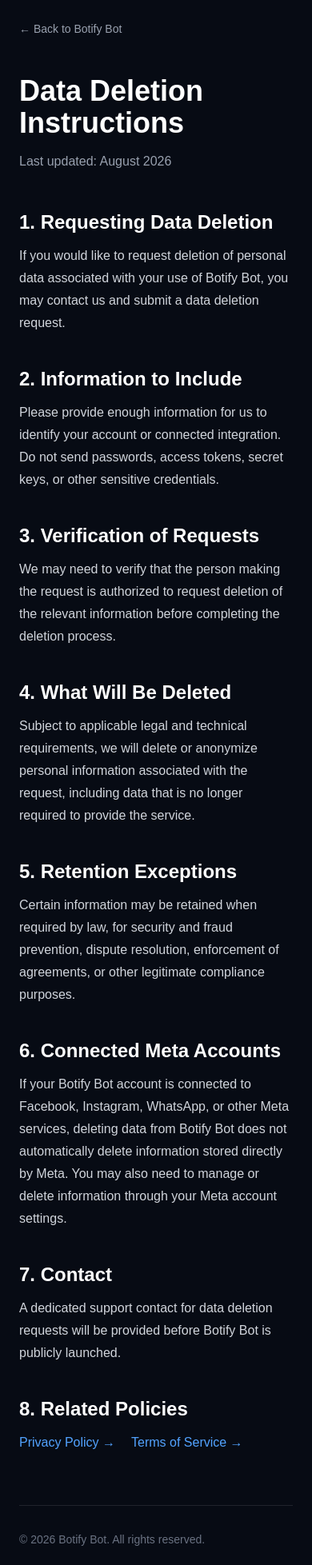
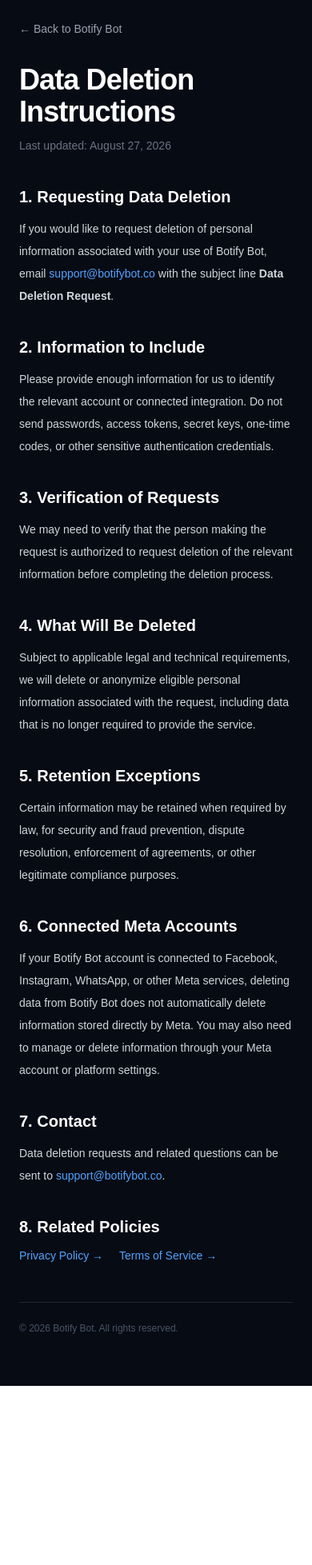
Before and after one commit to ramyar013/Botify-Web, a Next.js app: page /data-deletion in a window 390 px wide. Shown: the part 40-1997 px from the top of the page at 80% size. After the commit the page ends 1773 px from the top, so only its background shows below. Built offline with nearby package versions, Linux system fonts and the light colour scheme.

Commit message:
Update legal pages and support email

```diff
--- a/app/data-deletion/page.tsx
+++ b/app/data-deletion/page.tsx
@@ -1,128 +1,55 @@
-export default function DataDeletion() {
+export default function DataDeletionPage() {
   return (
-    <main className="min-h-screen bg-[#070b14] text-white">
-      <div className="mx-auto max-w-4xl px-6 py-16">
-        <a
-          href="/"
-          className="mb-12 inline-block text-sm text-gray-400 transition hover:text-white"
-        >
-          ← Back to Botify Bot
-        </a>
+    <main className="min-h-screen bg-[#070b14] px-6 py-16 text-white">
+      <div className="mx-auto max-w-3xl">
+        <a href="/" className="text-sm text-gray-400 transition hover:text-white">← Back to Botify Bot</a>
+        <h1 className="mt-8 text-4xl font-bold tracking-tight">Data Deletion Instructions</h1>
+        <p className="mt-3 text-sm text-gray-500">Last updated: August 27, 2026</p>
 
-        <h1 className="text-4xl font-bold md:text-5xl">
-          Data Deletion Instructions
-        </h1>
-
-        <p className="mt-4 text-gray-400">
-          Last updated: August 2026
-        </p>
-
-        <div className="mt-12 space-y-10 leading-7 text-gray-300">
-          <section>
-            <h2 className="text-2xl font-semibold text-white">
-              1. Requesting Data Deletion
-            </h2>
-            <p className="mt-3">
-              If you would like to request deletion of personal data associated
-              with your use of Botify Bot, you may contact us and submit a data
-              deletion request.
-            </p>
+        <section className="mt-10">
+          <h2 className="text-xl font-semibold">1. Requesting Data Deletion</h2>
+          <p className="mt-3 text-sm leading-7 text-gray-300">If you would like to request deletion of personal information associated with your use of Botify Bot, email <a href="mailto:support@botifybot.co" className="text-blue-400 transition hover:text-blue-300">support@botifybot.co</a> with the subject line <strong>Data Deletion Request</strong>.</p>
         </section>
 
-          <section>
-            <h2 className="text-2xl font-semibold text-white">
-              2. Information to Include
-            </h2>
-            <p className="mt-3">
-              Please provide enough information for us to identify your account
-              or connected integration. Do not send passwords, access tokens,
-              secret keys, or other sensitive credentials.
-            </p>
+        <section className="mt-9">
+          <h2 className="text-xl font-semibold">2. Information to Include</h2>
+          <p className="mt-3 text-sm leading-7 text-gray-300">Please provide enough information for us to identify the relevant account or connected integration. Do not send passwords, access tokens, secret keys, one-time codes, or other sensitive authentication credentials.</p>
         </section>
 
-          <section>
-            <h2 className="text-2xl font-semibold text-white">
-              3. Verification of Requests
-            </h2>
-            <p className="mt-3">
-              We may need to verify that the person making the request is
-              authorized to request deletion of the relevant information before
-              completing the deletion process.
-            </p>
+        <section className="mt-9">
+          <h2 className="text-xl font-semibold">3. Verification of Requests</h2>
+          <p className="mt-3 text-sm leading-7 text-gray-300">We may need to verify that the person making the request is authorized to request deletion of the relevant information before completing the deletion process.</p>
         </section>
 
-          <section>
-            <h2 className="text-2xl font-semibold text-white">
-              4. What Will Be Deleted
-            </h2>
-            <p className="mt-3">
-              Subject to applicable legal and technical requirements, we will
-              delete or anonymize personal information associated with the
-              request, including data that is no longer required to provide the
-              service.
-            </p>
+        <section className="mt-9">
+          <h2 className="text-xl font-semibold">4. What Will Be Deleted</h2>
+          <p className="mt-3 text-sm leading-7 text-gray-300">Subject to applicable legal and technical requirements, we will delete or anonymize eligible personal information associated with the request, including data that is no longer required to provide the service.</p>
         </section>
 
-          <section>
-            <h2 className="text-2xl font-semibold text-white">
-              5. Retention Exceptions
-            </h2>
-            <p className="mt-3">
-              Certain information may be retained when required by law, for
-              security and fraud prevention, dispute resolution, enforcement of
-              agreements, or other legitimate compliance purposes.
-            </p>
+        <section className="mt-9">
+          <h2 className="text-xl font-semibold">5. Retention Exceptions</h2>
+          <p className="mt-3 text-sm leading-7 text-gray-300">Certain information may be retained when required by law, for security and fraud prevention, dispute resolution, enforcement of agreements, or other legitimate compliance purposes.</p>
         </section>
 
-          <section>
-            <h2 className="text-2xl font-semibold text-white">
-              6. Connected Meta Accounts
-            </h2>
-            <p className="mt-3">
-              If your Botify Bot account is connected to Facebook, Instagram,
-              WhatsApp, or other Meta services, deleting data from Botify Bot
-              does not automatically delete information stored directly by
-              Meta. You may also need to manage or delete information through
-              your Meta account settings.
-            </p>
+        <section className="mt-9">
+          <h2 className="text-xl font-semibold">6. Connected Meta Accounts</h2>
+          <p className="mt-3 text-sm leading-7 text-gray-300">If your Botify Bot account is connected to Facebook, Instagram, WhatsApp, or other Meta services, deleting data from Botify Bot does not automatically delete information stored directly by Meta. You may also need to manage or delete information through your Meta account or platform settings.</p>
         </section>
 
-          <section>
-            <h2 className="text-2xl font-semibold text-white">
-              7. Contact
-            </h2>
-            <p className="mt-3">
-              A dedicated support contact for data deletion requests will be
-              provided before Botify Bot is publicly launched.
-            </p>
+        <section className="mt-9">
+          <h2 className="text-xl font-semibold">7. Contact</h2>
+          <p className="mt-3 text-sm leading-7 text-gray-300">Data deletion requests and related questions can be sent to <a href="mailto:support@botifybot.co" className="text-blue-400 transition hover:text-blue-300">support@botifybot.co</a>.</p>
         </section>
 
-          <section>
-            <h2 className="text-2xl font-semibold text-white">
-              8. Related Policies
-            </h2>
-
-            <div className="mt-3 flex flex-wrap gap-5">
-              <a
-                href="/privacy"
-                className="text-blue-400 hover:text-blue-300"
-              >
-                Privacy Policy →
-              </a>
-
-              <a
-                href="/terms"
-                className="text-blue-400 hover:text-blue-300"
-              >
-                Terms of Service →
-              </a>
+        <section className="mt-9">
+          <h2 className="text-xl font-semibold">8. Related Policies</h2>
+          <div className="mt-3 flex flex-wrap gap-5 text-sm">
+            <a href="/privacy" className="text-blue-400 transition hover:text-blue-300">Privacy Policy →</a>
+            <a href="/terms" className="text-blue-400 transition hover:text-blue-300">Terms of Service →</a>
           </div>
         </section>
-        </div>
 
-        <div className="mt-16 border-t border-white/10 pt-8 text-sm text-gray-500">
-          © 2026 Botify Bot. All rights reserved.
-        </div>
+        <footer className="mt-12 border-t border-white/10 pt-6 text-xs text-gray-600">© 2026 Botify Bot. All rights reserved.</footer>
       </div>
     </main>
   );
--- a/app/privacy/page.tsx
+++ b/app/privacy/page.tsx
@@ -1,107 +1,58 @@
-export default function PrivacyPolicy() {
+export default function PrivacyPage() {
   return (
-    <main className="min-h-screen bg-[#070b14] text-white">
-      <div className="mx-auto max-w-4xl px-6 py-16">
-        <a
-          href="/"
-          className="mb-12 inline-block text-sm text-gray-400 transition hover:text-white"
-        >
-          ← Back to Botify Bot
-        </a>
+    <main className="min-h-screen bg-[#070b14] px-6 py-16 text-white">
+      <div className="mx-auto max-w-3xl">
+        <a href="/" className="text-sm text-gray-400 transition hover:text-white">← Back to Botify Bot</a>
+        <h1 className="mt-8 text-4xl font-bold tracking-tight">Privacy Policy</h1>
+        <p className="mt-3 text-sm text-gray-500">Last updated: August 27, 2026</p>
 
-        <h1 className="text-4xl font-bold md:text-5xl">Privacy Policy</h1>
+        <section className="mt-10">
+          <h2 className="text-xl font-semibold">1. Introduction</h2>
+          <p className="mt-3 text-sm leading-7 text-gray-300">Botify Bot provides AI-powered tools that help businesses manage and automate customer conversations across supported messaging platforms. This Privacy Policy explains how information may be processed when using Botify Bot.</p>
+        </section>
 
-        <p className="mt-4 text-gray-400">
-          Last updated: August 2026
-        </p>
+        <section className="mt-9">
+          <h2 className="text-xl font-semibold">2. Information We Process</h2>
+          <p className="mt-3 text-sm leading-7 text-gray-300">When you use Botify Bot, we may process account information, messaging data, conversation content, connected-channel information, and technical information required to provide, secure, and maintain the service.</p>
+        </section>
 
-        <div className="mt-12 space-y-10 leading-7 text-gray-300">
-          <section>
-            <h2 className="text-2xl font-semibold text-white">
-              1. Introduction
-            </h2>
-            <p className="mt-3">
-              Botify Bot provides AI-powered tools that help businesses manage
-              and automate customer conversations across supported messaging
-              platforms.
-            </p>
-          </section>
+        <section className="mt-9">
+          <h2 className="text-xl font-semibold">3. How We Use Information</h2>
+          <p className="mt-3 text-sm leading-7 text-gray-300">Information may be used to provide AI-assisted or automated responses, operate messaging integrations, maintain security, troubleshoot issues, improve reliability, and provide requested features and support.</p>
+        </section>
 
-          <section>
-            <h2 className="text-2xl font-semibold text-white">
-              2. Information We Process
-            </h2>
-            <p className="mt-3">
-              When you use Botify Bot, we may process account information,
-              messaging data, conversation content, and technical information
-              required to provide and maintain the service.
-            </p>
-          </section>
+        <section className="mt-9">
+          <h2 className="text-xl font-semibold">4. Third-Party Platforms</h2>
+          <p className="mt-3 text-sm leading-7 text-gray-300">Botify Bot may connect with third-party services such as WhatsApp, Facebook, and Instagram. Use of those platforms is also subject to their respective privacy policies, terms, and platform requirements.</p>
+        </section>
 
-          <section>
-            <h2 className="text-2xl font-semibold text-white">
-              3. How We Use Information
-            </h2>
-            <p className="mt-3">
-              Information is processed to provide automated responses, operate
-              integrations, improve service reliability, maintain security,
-              and provide requested features.
-            </p>
-          </section>
+        <section className="mt-9">
+          <h2 className="text-xl font-semibold">5. Data Security</h2>
+          <p className="mt-3 text-sm leading-7 text-gray-300">We use reasonable technical and organizational measures designed to protect information processed through Botify Bot. No online service can guarantee absolute security.</p>
+        </section>
 
-          <section>
-            <h2 className="text-2xl font-semibold text-white">
-              4. Third-Party Platforms
-            </h2>
-            <p className="mt-3">
-              Botify Bot may connect with third-party services such as
-              WhatsApp, Facebook, and Instagram. Use of those platforms is also
-              subject to their respective privacy policies and terms.
-            </p>
-          </section>
+        <section className="mt-9">
+          <h2 className="text-xl font-semibold">6. Data Retention</h2>
+          <p className="mt-3 text-sm leading-7 text-gray-300">Information is retained only for as long as reasonably necessary to provide the service, satisfy legitimate operational requirements, comply with applicable legal obligations, or resolve disputes.</p>
+        </section>
 
-          <section>
-            <h2 className="text-2xl font-semibold text-white">
-              5. Data Security
-            </h2>
-            <p className="mt-3">
-              We use reasonable technical and organizational measures designed
-              to protect information processed through Botify Bot.
-            </p>
-          </section>
+        <section className="mt-9">
+          <h2 className="text-xl font-semibold">7. Data Deletion</h2>
+          <p className="mt-3 text-sm leading-7 text-gray-300">Users may request deletion of eligible personal information through our Data Deletion page or by contacting us at <a href="mailto:support@botifybot.co" className="text-blue-400 transition hover:text-blue-300">support@botifybot.co</a>.</p>
+          <a href="/data-deletion" className="mt-3 inline-block text-sm text-blue-400 transition hover:text-blue-300">View Data Deletion Instructions →</a>
+        </section>
 
-          <section>
-            <h2 className="text-2xl font-semibold text-white">
-              6. Data Deletion
-            </h2>
-            <p className="mt-3">
-              Users may request deletion of their information through our Data
-              Deletion page.
-            </p>
+        <section className="mt-9">
+          <h2 className="text-xl font-semibold">8. Contact</h2>
+          <p className="mt-3 text-sm leading-7 text-gray-300">For privacy questions or requests, contact us at <a href="mailto:support@botifybot.co" className="text-blue-400 transition hover:text-blue-300">support@botifybot.co</a>.</p>
+        </section>
 
-            <a
-              href="/data-deletion"
-              className="mt-3 inline-block text-blue-400 hover:text-blue-300"
-            >
-              View Data Deletion Instructions →
-            </a>
-          </section>
+        <section className="mt-9">
+          <h2 className="text-xl font-semibold">9. Changes to This Policy</h2>
+          <p className="mt-3 text-sm leading-7 text-gray-300">We may update this Privacy Policy when our services, integrations, or legal requirements change. The latest version will remain available on this page.</p>
+        </section>
 
-          <section>
-            <h2 className="text-2xl font-semibold text-white">
-              7. Changes to This Policy
-            </h2>
-            <p className="mt-3">
-              This Privacy Policy may be updated when our services or legal
-              requirements change. The latest version will always be available
-              on this page.
-            </p>
-          </section>
-        </div>
-
-        <div className="mt-16 border-t border-white/10 pt-8 text-sm text-gray-500">
-          © 2026 Botify Bot. All rights reserved.
-        </div>
+        <footer className="mt-12 border-t border-white/10 pt-6 text-xs text-gray-600">© 2026 Botify Bot. All rights reserved.</footer>
       </div>
     </main>
   );
--- a/app/terms/page.tsx
+++ b/app/terms/page.tsx
@@ -1,143 +1,66 @@
-export default function TermsOfService() {
+export default function TermsPage() {
   return (
-    <main className="min-h-screen bg-[#070b14] text-white">
-      <div className="mx-auto max-w-4xl px-6 py-16">
-        <a
-          href="/"
-          className="mb-12 inline-block text-sm text-gray-400 transition hover:text-white"
-        >
-          ← Back to Botify Bot
-        </a>
+    <main className="min-h-screen bg-[#070b14] px-6 py-16 text-white">
+      <div className="mx-auto max-w-3xl">
+        <a href="/" className="text-sm text-gray-400 transition hover:text-white">← Back to Botify Bot</a>
+        <h1 className="mt-8 text-4xl font-bold tracking-tight">Terms of Service</h1>
+        <p className="mt-3 text-sm text-gray-500">Last updated: August 27, 2026</p>
 
-        <h1 className="text-4xl font-bold md:text-5xl">
-          Terms of Service
-        </h1>
-
-        <p className="mt-4 text-gray-400">
-          Last updated: August 2026
-        </p>
-
-        <div className="mt-12 space-y-10 leading-7 text-gray-300">
-          <section>
-            <h2 className="text-2xl font-semibold text-white">
-              1. Acceptance of Terms
-            </h2>
-            <p className="mt-3">
-              By accessing or using Botify Bot, you agree to these Terms of
-              Service. If you do not agree to these terms, you should not use
-              the service.
-            </p>
+        <section className="mt-10">
+          <h2 className="text-xl font-semibold">1. Acceptance of Terms</h2>
+          <p className="mt-3 text-sm leading-7 text-gray-300">By accessing or using Botify Bot, you agree to these Terms of Service. If you do not agree to these terms, you should not use the service.</p>
         </section>
 
-          <section>
-            <h2 className="text-2xl font-semibold text-white">
-              2. About Botify Bot
-            </h2>
-            <p className="mt-3">
-              Botify Bot provides AI-powered tools that help businesses manage
-              and automate customer conversations across supported messaging
-              platforms, including WhatsApp, Facebook, and Instagram.
-            </p>
+        <section className="mt-9">
+          <h2 className="text-xl font-semibold">2. About Botify Bot</h2>
+          <p className="mt-3 text-sm leading-7 text-gray-300">Botify Bot provides AI-powered tools that help businesses manage and automate customer conversations across supported messaging platforms, including WhatsApp, Facebook, and Instagram.</p>
         </section>
 
-          <section>
-            <h2 className="text-2xl font-semibold text-white">
-              3. User Responsibilities
-            </h2>
-            <p className="mt-3">
-              You are responsible for using Botify Bot lawfully and for
-              ensuring that your use of connected messaging platforms complies
-              with applicable laws, platform policies, and third-party terms.
-            </p>
+        <section className="mt-9">
+          <h2 className="text-xl font-semibold">3. User Responsibilities</h2>
+          <p className="mt-3 text-sm leading-7 text-gray-300">You are responsible for using Botify Bot lawfully and for ensuring that your use of connected messaging platforms complies with applicable laws, platform policies, and third-party terms.</p>
         </section>
 
-          <section>
-            <h2 className="text-2xl font-semibold text-white">
-              4. Acceptable Use
-            </h2>
-            <p className="mt-3">
-              You may not use Botify Bot for unlawful activities, spam,
-              harassment, fraud, unauthorized access, or any activity that
-              violates the rights of others or the policies of connected
-              platforms.
-            </p>
+        <section className="mt-9">
+          <h2 className="text-xl font-semibold">4. Acceptable Use</h2>
+          <p className="mt-3 text-sm leading-7 text-gray-300">You may not use Botify Bot for unlawful activity, spam, harassment, fraud, unauthorized access, abuse of third-party platforms, or any activity that violates the rights of others.</p>
         </section>
 
-          <section>
-            <h2 className="text-2xl font-semibold text-white">
-              5. AI-Generated Responses
-            </h2>
-            <p className="mt-3">
-              Botify Bot may generate automated responses using artificial
-              intelligence. AI-generated content may not always be accurate or
-              appropriate, and users remain responsible for how automated
-              responses are configured and used.
-            </p>
+        <section className="mt-9">
+          <h2 className="text-xl font-semibold">5. AI-Generated Responses</h2>
+          <p className="mt-3 text-sm leading-7 text-gray-300">Botify Bot may generate or assist with responses using artificial intelligence. AI-generated content may not always be accurate or appropriate, and users remain responsible for how automated responses are configured and used.</p>
         </section>
 
-          <section>
-            <h2 className="text-2xl font-semibold text-white">
-              6. Third-Party Services
-            </h2>
-            <p className="mt-3">
-              Botify Bot may integrate with third-party services such as Meta
-              platforms and other messaging providers. Those services operate
-              under their own terms, policies, and availability requirements.
-            </p>
+        <section className="mt-9">
+          <h2 className="text-xl font-semibold">6. Third-Party Services</h2>
+          <p className="mt-3 text-sm leading-7 text-gray-300">Botify Bot may integrate with Meta platforms and other third-party messaging providers. Those services operate under their own terms, policies, permissions, and availability requirements.</p>
         </section>
 
-          <section>
-            <h2 className="text-2xl font-semibold text-white">
-              7. Service Availability
-            </h2>
-            <p className="mt-3">
-              We aim to keep Botify Bot reliable and available, but we do not
-              guarantee uninterrupted or error-free operation. Features may be
-              updated, modified, or temporarily unavailable when necessary.
-            </p>
+        <section className="mt-9">
+          <h2 className="text-xl font-semibold">7. Service Availability</h2>
+          <p className="mt-3 text-sm leading-7 text-gray-300">We aim to keep Botify Bot reliable and available, but we do not guarantee uninterrupted or error-free operation. Features may be updated, modified, limited, or temporarily unavailable when necessary.</p>
         </section>
 
-          <section>
-            <h2 className="text-2xl font-semibold text-white">
-              8. Privacy and Data
-            </h2>
-            <p className="mt-3">
-              Information processed through Botify Bot is handled according to
-              our Privacy Policy and Data Deletion instructions.
-            </p>
-
-            <div className="mt-3 flex flex-wrap gap-5">
-              <a
-                href="/privacy"
-                className="text-blue-400 hover:text-blue-300"
-              >
-                Privacy Policy →
-              </a>
-
-              <a
-                href="/data-deletion"
-                className="text-blue-400 hover:text-blue-300"
-              >
-                Data Deletion →
-              </a>
+        <section className="mt-9">
+          <h2 className="text-xl font-semibold">8. Privacy and Data</h2>
+          <p className="mt-3 text-sm leading-7 text-gray-300">Information processed through Botify Bot is handled according to our Privacy Policy and Data Deletion instructions.</p>
+          <div className="mt-3 flex flex-wrap gap-5 text-sm">
+            <a href="/privacy" className="text-blue-400 transition hover:text-blue-300">Privacy Policy →</a>
+            <a href="/data-deletion" className="text-blue-400 transition hover:text-blue-300">Data Deletion →</a>
           </div>
         </section>
 
-          <section>
-            <h2 className="text-2xl font-semibold text-white">
-              9. Changes to These Terms
-            </h2>
-            <p className="mt-3">
-              We may update these Terms of Service when our service,
-              integrations, or legal requirements change. The latest version
-              will be available on this page.
-            </p>
+        <section className="mt-9">
+          <h2 className="text-xl font-semibold">9. Contact</h2>
+          <p className="mt-3 text-sm leading-7 text-gray-300">For questions about these Terms, contact <a href="mailto:support@botifybot.co" className="text-blue-400 transition hover:text-blue-300">support@botifybot.co</a>.</p>
         </section>
-        </div>
 
-        <div className="mt-16 border-t border-white/10 pt-8 text-sm text-gray-500">
-          © 2026 Botify Bot. All rights reserved.
-        </div>
+        <section className="mt-9">
+          <h2 className="text-xl font-semibold">10. Changes to These Terms</h2>
+          <p className="mt-3 text-sm leading-7 text-gray-300">We may update these Terms of Service when our service, integrations, or legal requirements change. The latest version will remain available on this page.</p>
+        </section>
+
+        <footer className="mt-12 border-t border-white/10 pt-6 text-xs text-gray-600">© 2026 Botify Bot. All rights reserved.</footer>
       </div>
     </main>
   );
```
Lines whose indentation alone changed are shown as unchanged.
